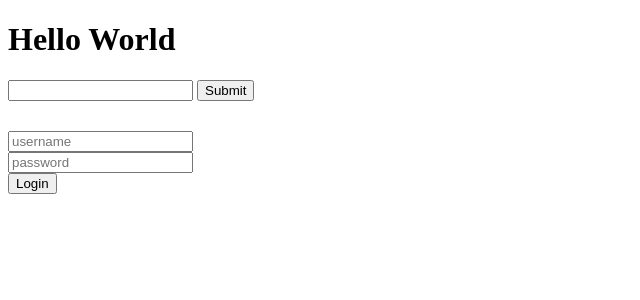
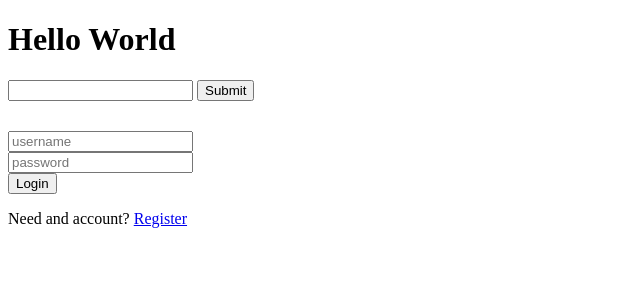
Before and after one commit to MakaronToja2/Django-Articles, a Django app: page /login/ in a window 1280 px wide. Shown: the top 300 px of the page, without its empty margins (0-640 px from the left). Run offline with Django 3.2, Linux system fonts and the light colour scheme.

Commit message:
28_stage

```diff
--- a/accounts/views.py
+++ b/accounts/views.py
@@ -1,4 +1,5 @@
 from django.contrib.auth import authenticate, login, logout
+from django.contrib.auth.forms import UserCreationForm
 from django.shortcuts import render, redirect
 
 
@@ -22,4 +23,9 @@ def logout_view(request):
     return render(request, 'Accounts/logout.html', {})
 
 def register_view(request):
-    return render(request, 'Accounts/register.html', {})
+    form = UserCreationForm(request.POST or None)
+    if form.is_valid():
+        user_obj = form.save()
+        return redirect('/login')
+    context = {'form':form}
+    return render(request, 'Accounts/register.html', context)
--- a/templates/Accounts/login.html
+++ b/templates/Accounts/login.html
@@ -14,6 +14,7 @@
             </div>
             <button type='submit'>Login</button>
         </form>
+        <p>Need and account? <a href="/register>">Register</a></p>
     </div>
 {% else %}
 <p>You are already logged in. Would you like to <a href="/logout">logout?</a></p>
--- a/trydjango/urls.py
+++ b/trydjango/urls.py
@@ -18,7 +18,8 @@ from django.urls import path
 
 from accounts.views import (
     login_view,
-    logout_view
+    logout_view,
+    register_view,
 )
 from articles.views import (
     article_search_view,
@@ -35,5 +36,6 @@ urlpatterns = [
     path('articles/<int:id>/', article_detail_view),
     path('admin/', admin.site.urls),
     path('login/', login_view),
-    path('logout/', logout_view)
+    path('logout/', logout_view),
+    path('register/', register_view)
 ]
```
Also changed, not shown: db.sqlite3.
